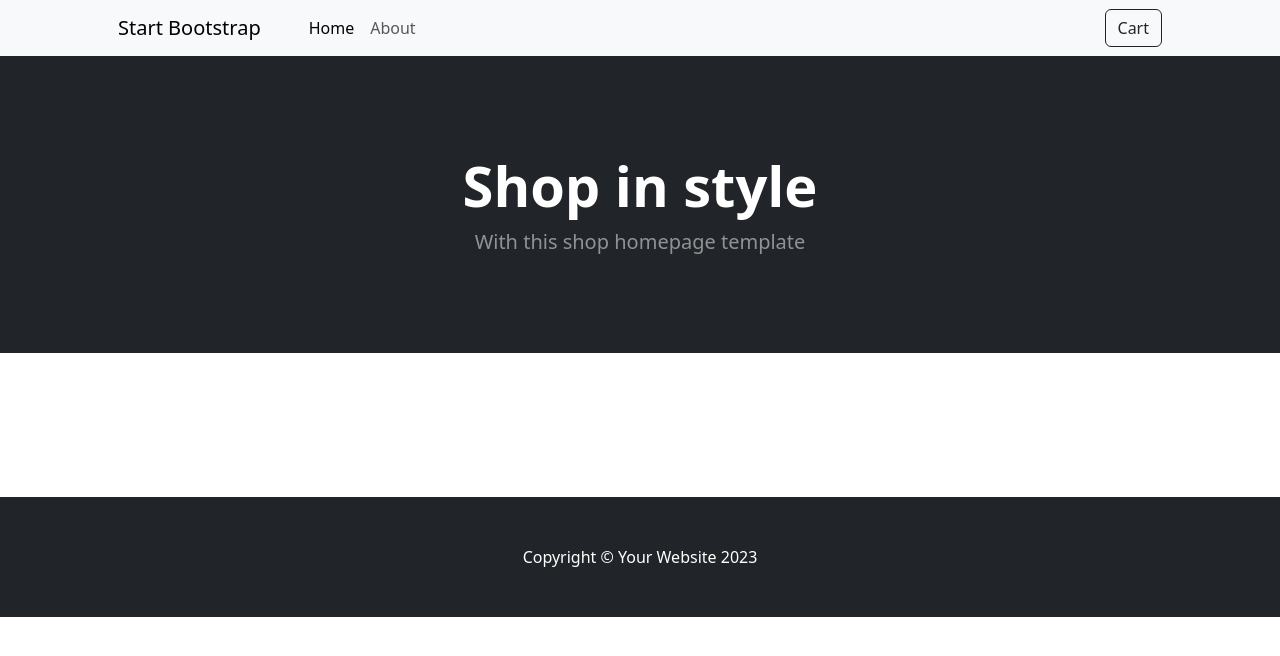
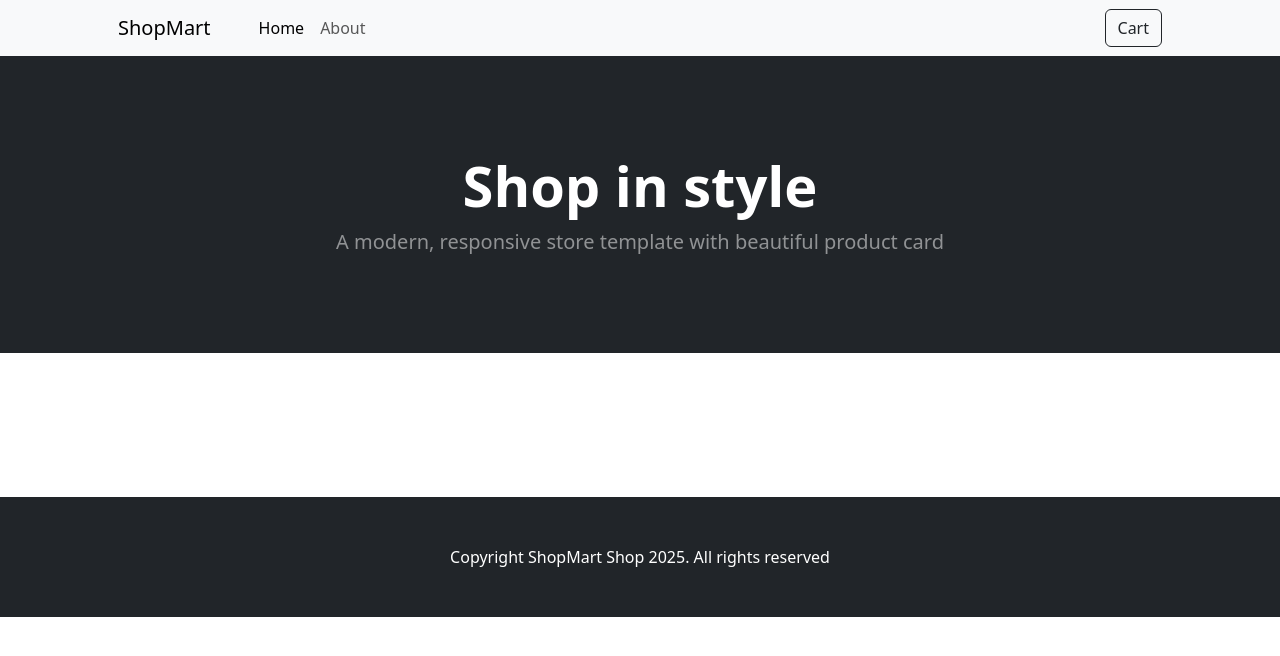
Before and after one commit to joeljoy-2003/fetch, a plain HTML site: page index.html in a window 1280 px wide. Drawn offline with nearby package versions, Linux system fonts and the light colour scheme; no server answers.

Commit message:
Update index.html

```diff
--- a/index.html
+++ b/index.html
@@ -16,7 +16,7 @@
   <!-- Navigation-->
   <nav class="navbar navbar-expand-lg navbar-light bg-light">
     <div class="container px-4 px-lg-5">
-      <a class="navbar-brand" href="index.html">Start Bootstrap</a>
+      <a class="navbar-brand" href="index.html">ShopMart</a>
       <button class="navbar-toggler" type="button" data-bs-toggle="collapse"
         data-bs-target="#navbarSupportedContent" aria-controls="navbarSupportedContent" aria-expanded="false"
         aria-label="Toggle navigation"><span class="navbar-toggler-icon"></span></button>
@@ -39,7 +39,7 @@
     <div class="container px-4 px-lg-5 my-5">
       <div class="text-center text-white">
         <h1 class="display-4 fw-bolder">Shop in style</h1>
-        <p class="lead fw-normal text-white-50 mb-0">With this shop homepage template</p>
+        <p class="lead fw-normal text-white-50 mb-0">A modern, responsive store template with beautiful product card</p>
       </div>
     </div>
   </header>
@@ -56,7 +56,7 @@
   <!-- Footer-->
   <footer class="py-5 bg-dark">
     <div class="container">
-      <p class="m-0 text-center text-white">Copyright &copy; Your Website 2023</p>
+      <p class="m-0 text-center text-white">Copyright ShopMart Shop 2025. All rights reserved</p>
     </div>
   </footer>
 
@@ -104,4 +104,5 @@
   </script>
 
 </body>
+
 </html>
```
